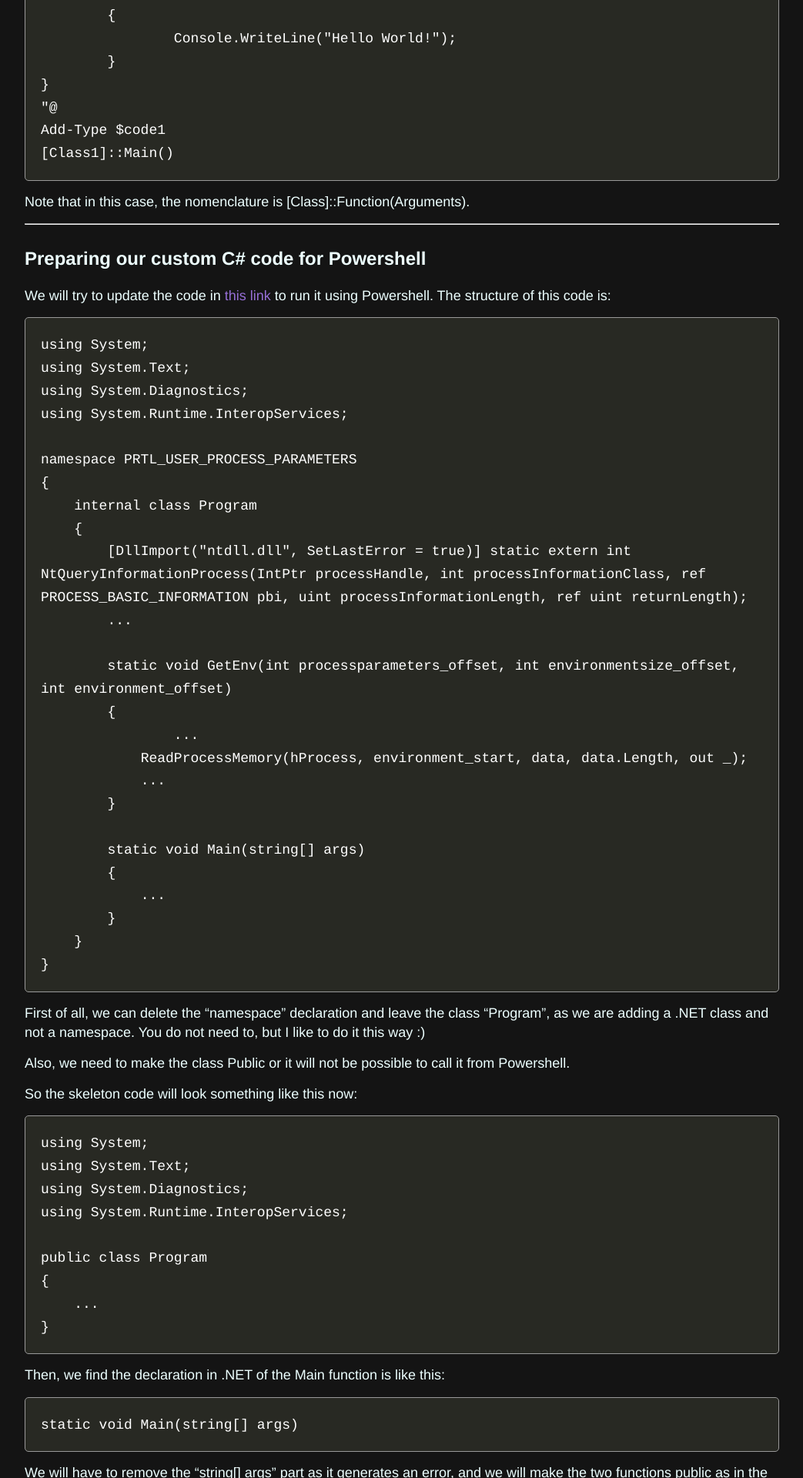
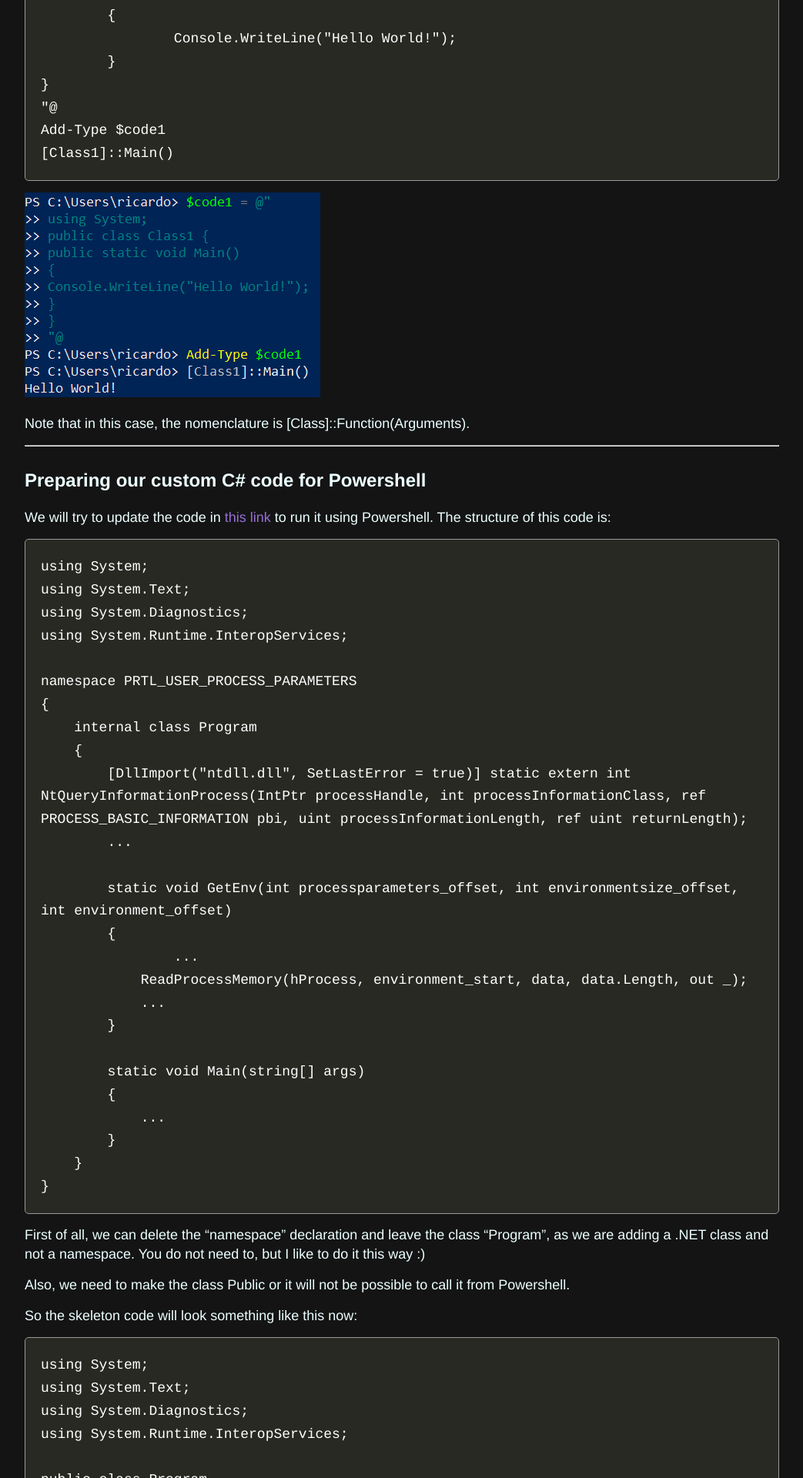
Before and after one commit to ricardojoserf/ricardojoserf.github.io, a Jekyll site: the page built from _posts/2023-11-14-callingcsharp.md, in a window 1280 px wide. Shown: the part 2643-4563 px from the top of the page at 77% size, without its empty margins (118-1161 px from the left). Built offline with Jekyll 4.4.1, drawn with Linux system fonts in a browser that asks for light colours.

Commit message:
Update 2023-11-14-callingcsharp.md

````diff
--- a/_posts/2023-11-14-callingcsharp.md
+++ b/_posts/2023-11-14-callingcsharp.md
@@ -87,6 +87,8 @@ public class Class1 {
 Add-Type $code1
 [Class1]::Main()
 ```
+
+![6](https://raw.githubusercontent.com/ricardojoserf/ricardojoserf.github.io/184a3e9dbdeb2474227f5526c33e1a0daceed5c5/images/callingcsharp/Screenshot_6.png)
 
 Note that in this case, the nomenclature is [Class]::Function(Arguments).
 
````
